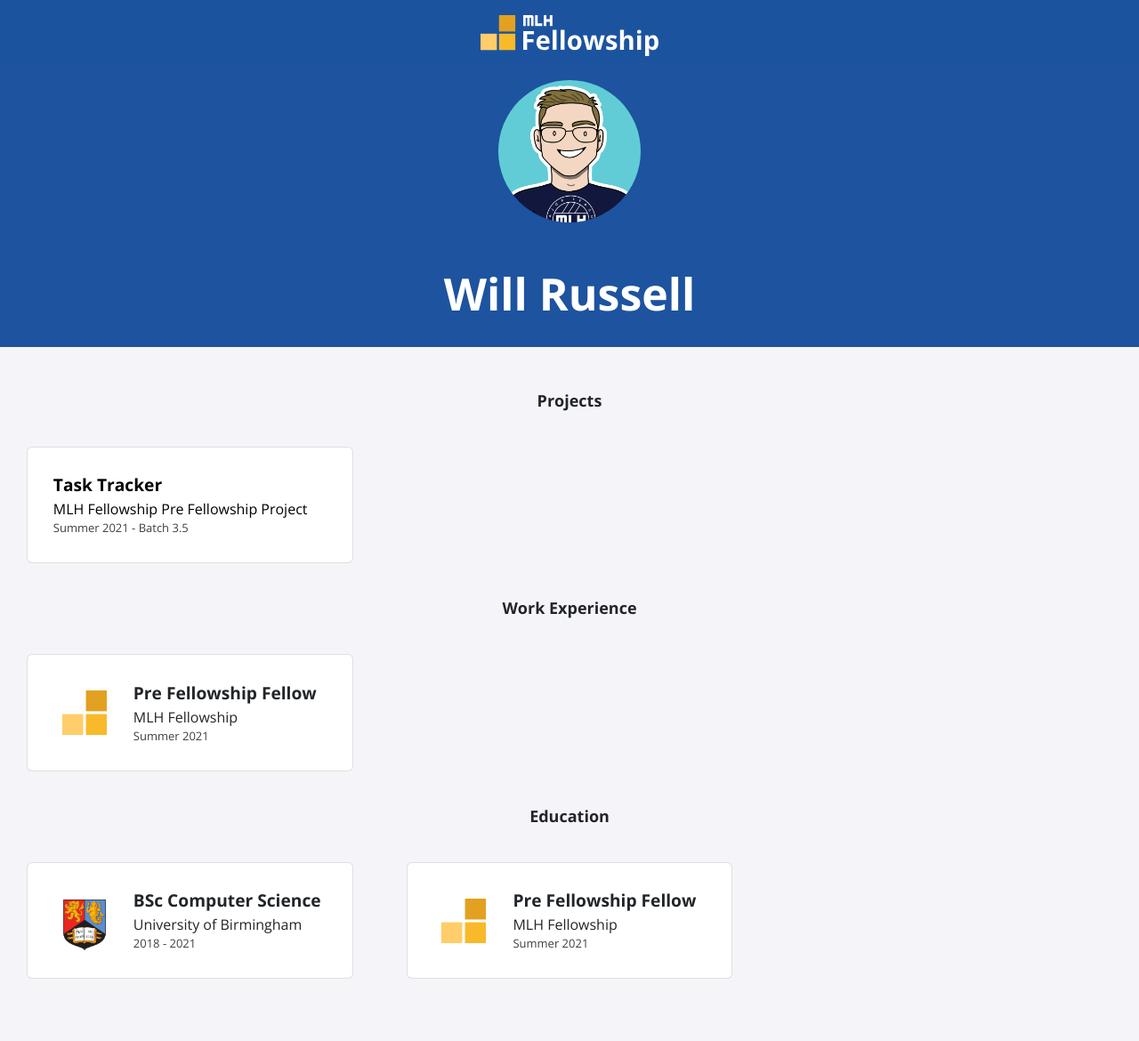
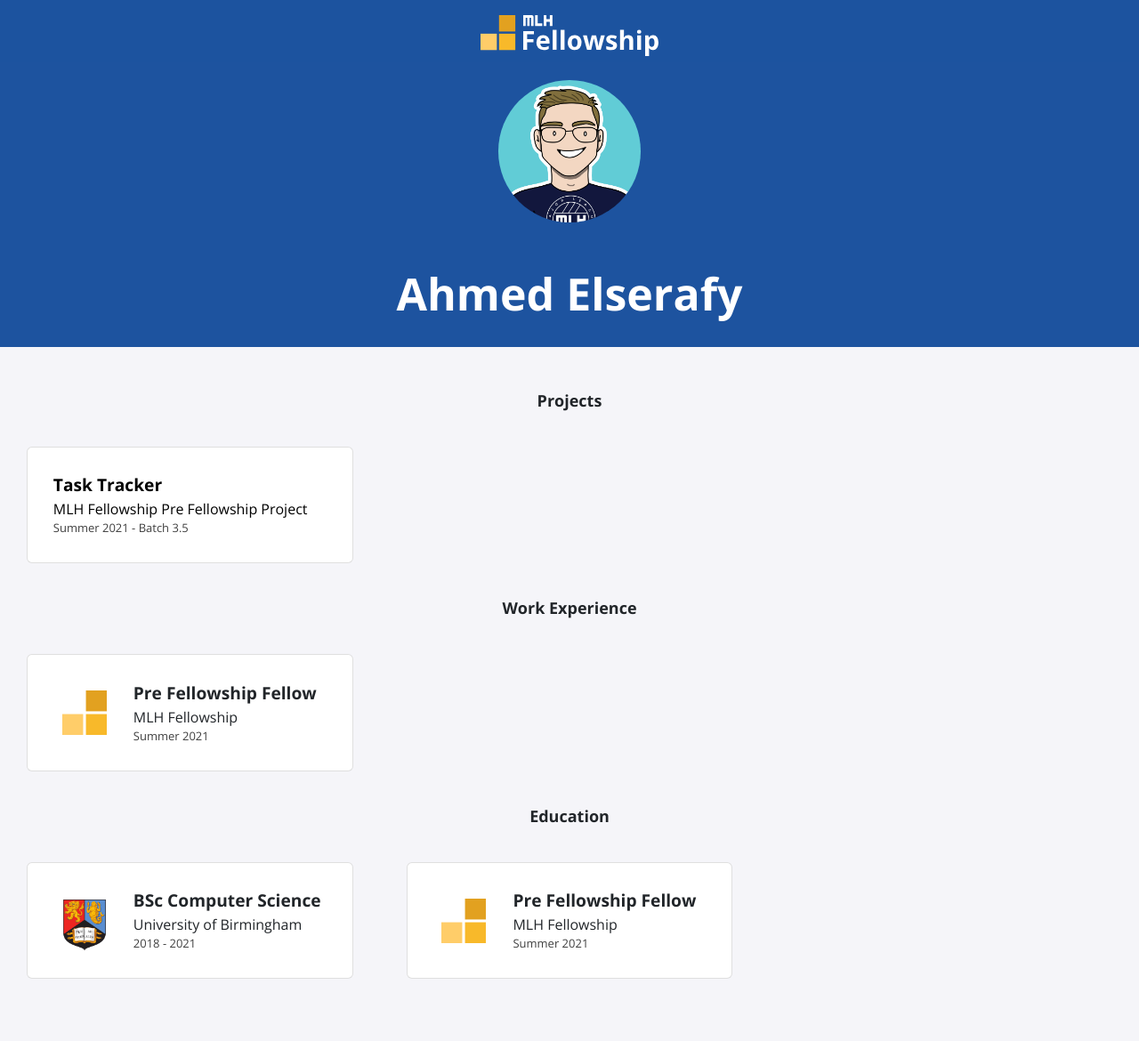
Before and after one commit to elserafy/elserafy.github.io, a Jekyll site: the page built from index.html, in a window 1280 px wide. Shown: the whole page at 89% size. Built offline with Jekyll 4.4.1, drawn with Linux system fonts in a browser that asks for light colours; nearby versions of some CDN libraries.

Commit message:
Update _config.yml

```diff
--- a/_config.yml
+++ b/_config.yml
@@ -1,11 +1,10 @@
-title: "Will Russell"
-email: fellowship@mlh.io
+title: "Ahmed Elserafy"
+email: ahmed.samer43@yahoo.om
 description: >- # this means to ignore newlines until "baseurl:"
   This is my portfolio website!
 baseurl: "/"
-url: "/"
-twitter_username: mlhacks
-github_username:  mlh-fellowship
+url: "https://elserafy.github.io/"
+github_username:  elserafy
 
 sass:
   sass_dir: _sass
```
